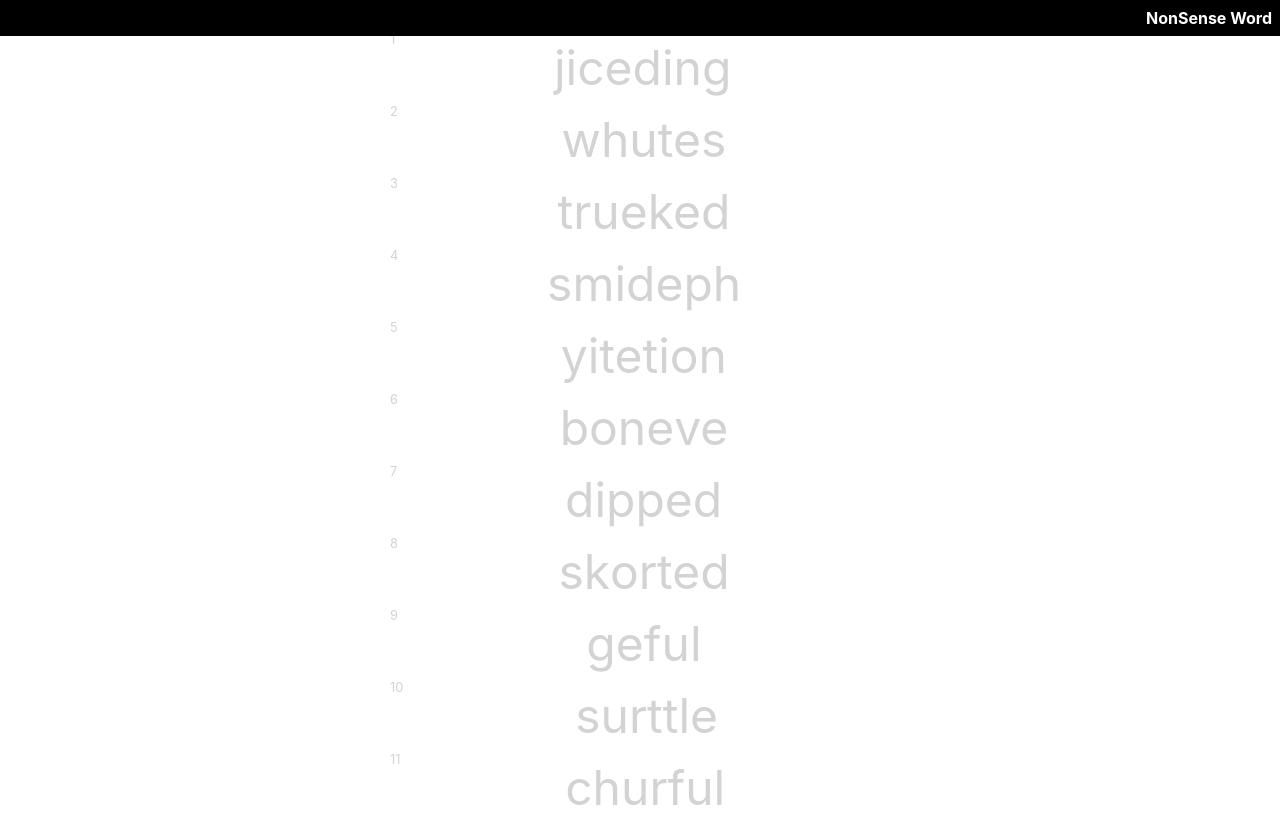
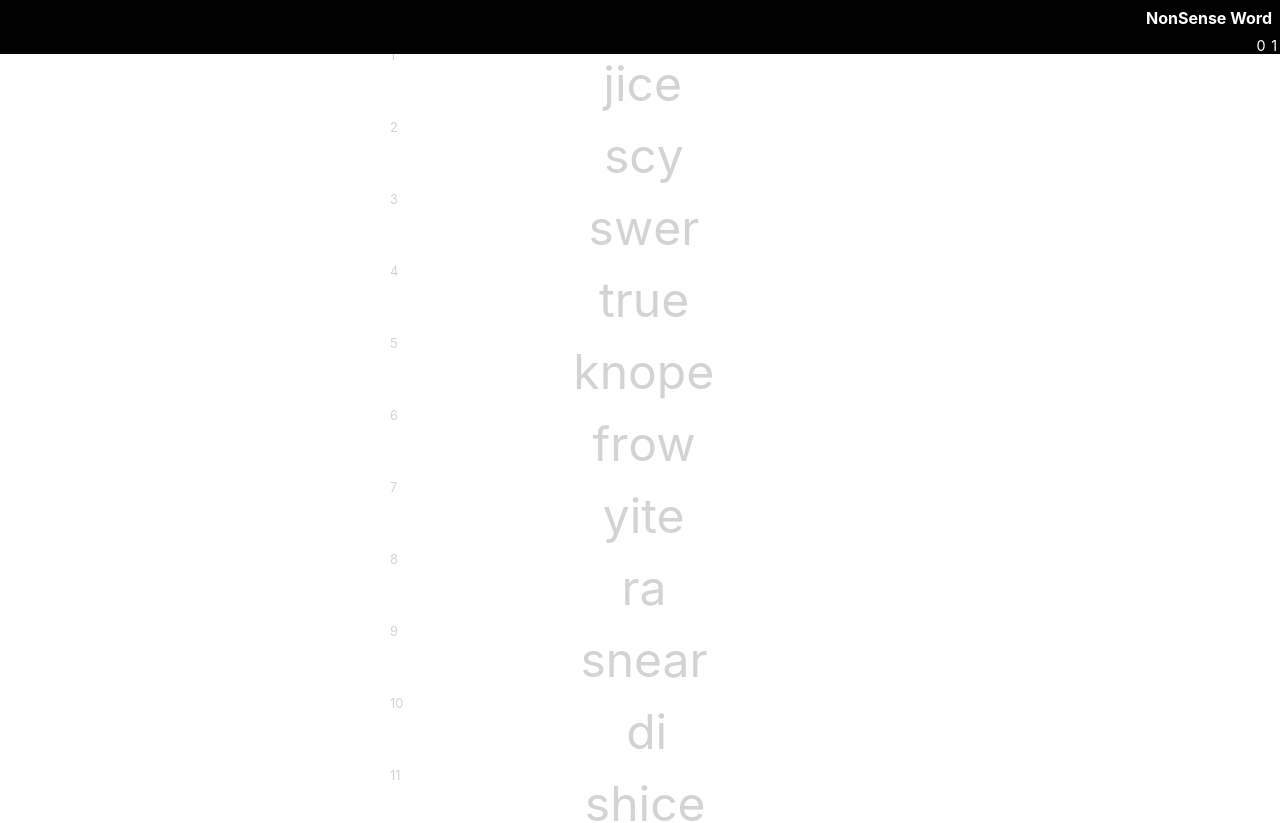
Before and after one commit to windmaomao/react-sheet, a Next.js app in the folder next/: page /ns in a window 1280 px wide. Shown: the top 823 px of the page. Built offline with nearby package versions, Linux system fonts and the light colour scheme.

Commit message:
merge head to page navs component

```diff
--- a/next/components/PageHead.tsx
+++ /dev/null
@@ -1,17 +0,0 @@
-import styles from './PageHead.module.css'
-import ThemeToggle from 'components/ThemeToggle'
-
-type PageHeadProps = {
-  title: string
-}
-
-const PageHead = ({title}: PageHeadProps) => {
-  return (
-    <div className={styles.container}>
-      <ThemeToggle />
-      <h1 className={styles.h1}>{title}</h1>
-    </div>
-  )
-}
-
-export default PageHead
--- a/next/components/PageHead.module.css
+++ b/next/components/PageNavs.module.css
@@ -12,3 +12,15 @@
   font-size: 1em;
   color: var(--theme-text-invert-color);
 }
+
+.navs {
+  display: flex;
+  justify-content: flex-end;
+  color: var(--theme-text-invert-color);
+}
+
+.nav {
+  margin: 0.05em .2em;
+  cursor: pointer;
+  font-size: .9em;
+}
--- /dev/null
+++ b/next/components/PageNavs.tsx
@@ -0,0 +1,29 @@
+import styles from './PageNavs.module.css'
+import ThemeToggle from 'components/ThemeToggle'
+
+type PageNavsProps = {
+  title: string,
+  items?: string[],
+  visit?: (item: string) => void
+}
+const PageNavs = ({ title, items, visit }: PageNavsProps) => {
+  const onClick = (item: string) => () => {
+    visit && visit(item)
+  }
+  return (
+    <div className={styles.container}>
+      <ThemeToggle />
+      <h1 className={styles.h1}>{title}</h1>
+      <div className={styles.navs}>
+        {items?.map(item => (
+          <span key={item}
+                className={styles.nav}
+                onClick={onClick(item)}
+          >{item}</span>
+        ))}
+      </div>
+    </div>
+  )
+}
+
+export default PageNavs
--- a/next/components/PageSheet.module.css
+++ b/next/components/PageSheet.module.css
@@ -1,7 +1,7 @@
 .container {
   background: var(--theme-bg-color);
   color: var(--theme-text-color);
-  margin-top: 2em;
+  margin-top: 3em;
 }
 
 .main {
--- a/next/pages/dict.tsx
+++ b/next/pages/dict.tsx
@@ -1,6 +1,6 @@
 import type { NextPage } from 'next'
 import Head from 'next/head'
-import PageHead from 'components/PageHead'
+import PageNavs from 'components/PageNavs'
 import PageSheet from 'components/PageSheet'
 import DictWord from 'components/DictWord'
 
@@ -9,7 +9,7 @@ const DictPage: NextPage = () => {
   return (
     <div>
       <Head> <title>{title}</title> </Head>
-      <PageHead title={title} />
+      <PageNavs title={title} />
       <PageSheet count={50}
                  Question={DictWord} />
     </div>
--- a/next/pages/ns.tsx
+++ b/next/pages/ns.tsx
@@ -1,16 +1,23 @@
 import type { NextPage } from 'next'
 import Head from 'next/head'
-import PageHead from 'components/PageHead'
 import PageSheet from 'components/PageSheet'
+import PageNavs from 'components/PageNavs'
 import NsWord from 'components/NsWord'
+import {useState} from 'react'
 
 const title = 'NonSense Word'
+const levels = ['0', '1']
 const NonSensePage: NextPage = () => {
-  const level = 'default'
+  const [level, setLevel] = useState(levels[0])
+  const visit = (l: string) => { setLevel(l)}
+
   return (
     <div>
       <Head> <title>{title}</title> </Head>
-      <PageHead title={title} />
+      <PageNavs title={title}
+                items={levels}
+                visit={visit}
+      />
       <PageSheet count={50}
                  Question={NsWord}
                  level={level} />
--- a/next/services/nsWordGen.tsx
+++ b/next/services/nsWordGen.tsx
@@ -52,7 +52,7 @@ const randParts = (level = ''): NsWord => {
     parts.push(randPick(Cons))
     parts.push(randPick(Vows))
   }
-  if (level) parts.push(randPick(Cons2))
+  if (level == '1') parts.push(randPick(Cons2))
   return parts
 }
 
```
